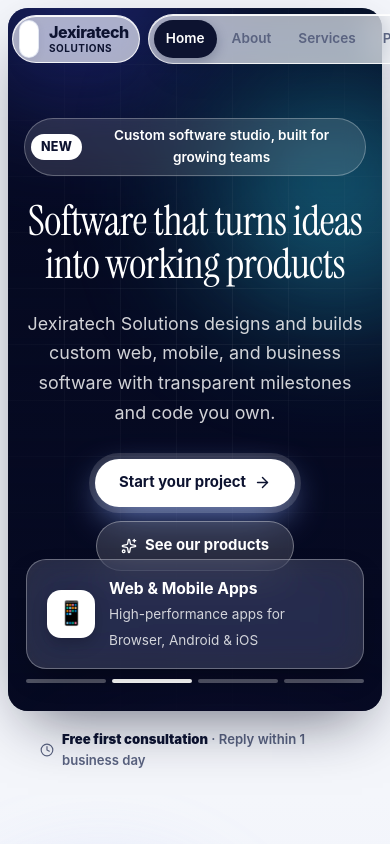
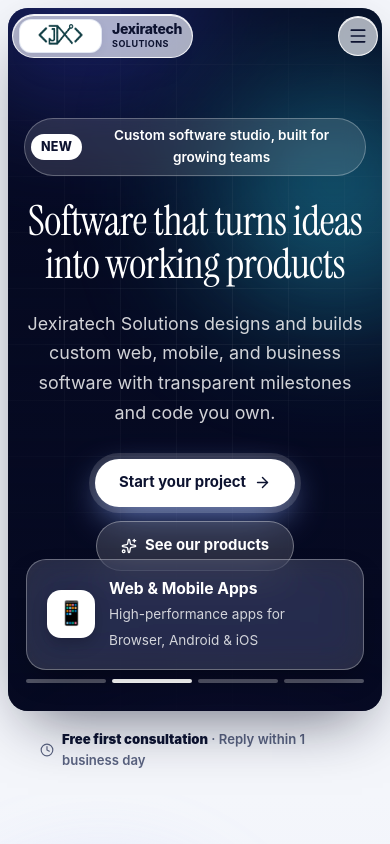
Before and after one commit to balaji-borude/Jexiratech-Company, a React (Vite) app: page / in a window 390 px wide. Shown: the top 844 px of the page. Built offline with nearby package versions, Linux system fonts and the light colour scheme.

Commit message:
add Navbar, TrustBar components, and main CSS styles

```diff
--- a/src/components/Navbar.tsx
+++ b/src/components/Navbar.tsx
@@ -1,6 +1,6 @@
-import React from 'react';
+import React, { useState, useEffect } from 'react';
 import type { ViewType } from '../types';
-import { ArrowUpRight } from 'lucide-react';
+import { ArrowUpRight, Menu, X, MessageCircle, Home, Info, Layers, Sparkles } from 'lucide-react';
 
 interface NavbarProps {
   currentView: ViewType;
@@ -9,54 +9,75 @@ interface NavbarProps {
 }
 
 export const Navbar: React.FC<NavbarProps> = ({ currentView, onNavigate, onContactClick }) => {
-  const tabs: { key: ViewType; label: string }[] = [
-    { key: 'home', label: 'Home' },
-    { key: 'about', label: 'About' },
-    { key: 'service', label: 'Services' },
-    { key: 'product', label: 'Products' },
+  const [mobileMenuOpen, setMobileMenuOpen] = useState(false);
+
+  const tabs: { key: ViewType; label: string; icon: React.ReactNode }[] = [
+    { key: 'home', label: 'Home', icon: <Home size={16} /> },
+    { key: 'about', label: 'About', icon: <Info size={16} /> },
+    { key: 'service', label: 'Services', icon: <Layers size={16} /> },
+    { key: 'product', label: 'Products', icon: <Sparkles size={16} /> },
   ];
 
+  // Close mobile menu on escape key
+  useEffect(() => {
+    const handleKeyDown = (e: KeyboardEvent) => {
+      if (e.key === 'Escape') setMobileMenuOpen(false);
+    };
+    window.addEventListener('keydown', handleKeyDown);
+    return () => window.removeEventListener('keydown', handleKeyDown);
+  }, []);
+
+  const handleTabClick = (view: ViewType) => {
+    onNavigate(view);
+    setMobileMenuOpen(false);
+  };
+
+  const handleMobileContact = () => {
+    onContactClick();
+    setMobileMenuOpen(false);
+  };
+
   return (
+    <>
       <header className="top-nav-container">
         {/* Brand Logo with the official Logo image */}
         <a
           href="#home"
           onClick={(e) => {
             e.preventDefault();
-          onNavigate('home');
+            handleTabClick('home');
           }}
           className="nav-logo g group"
           title="Jexiratech Solutions"
         >
-        <div className="logo-badge flex items-center justify-center bg-white rounded-xl shadow-sm border border-slate-200/80 px-2 py-1 transition-transform group-hover:scale-105">
+          <div className="logo-badge flex items-center justify-center bg-white rounded-xl shadow-sm border border-slate-200/80 px-2 py-1 transition-transform group-hover:scale-105 shrink-0">
             <img
               src="/Logo/Logo-mark.png"
               alt="Jexiratech Mark"
-            className="h-7 w-auto object-contain"
+              className="h-6 sm:h-7 w-auto object-contain"
               onError={(e) => {
-              // fallback to trimmed logo if needed
                 (e.target as HTMLImageElement).src = '/Logo/Logo.png';
               }}
             />
           </div>
           <div className="flex flex-col text-left">
-          <span className="font-extrabold text-ink tracking-tight text-base leading-none">
+            <span className="font-extrabold text-ink tracking-tight text-sm sm:text-base leading-none">
               Jexiratech
             </span>
-          <span className="text-[10px] font-bold uppercase tracking-wider text-brand leading-tight mt-0.5">
+            <span className="text-[9px] sm:text-[10px] font-bold uppercase tracking-wider text-brand leading-tight mt-0.5">
               Solutions
             </span>
           </div>
         </a>
 
-      {/* Navigation Pills */}
-      <nav className="nav-tabs g" aria-label="Main Navigation">
+        {/* Desktop Navigation Pills (Hidden on Mobile) */}
+        <nav className="nav-tabs g hidden md:flex" aria-label="Main Navigation">
           {tabs.map((tab) => (
             <button
               key={tab.key}
               type="button"
               className={currentView === tab.key ? 'active' : ''}
-            onClick={() => onNavigate(tab.key)}
+              onClick={() => handleTabClick(tab.key)}
               aria-current={currentView === tab.key ? 'page' : undefined}
             >
               {tab.label}
@@ -64,8 +85,8 @@ export const Navbar: React.FC<NavbarProps> = ({ currentView, onNavigate, onConta
           ))}
         </nav>
 
-      {/* Action CTA */}
-      <div className="nav-cta">
+        {/* Desktop Action CTA (Hidden on Mobile) */}
+        <div className="nav-cta hidden md:block">
           <button
             type="button"
             onClick={onContactClick}
@@ -75,6 +96,97 @@ export const Navbar: React.FC<NavbarProps> = ({ currentView, onNavigate, onConta
             <ArrowUpRight size={16} />
           </button>
         </div>
+
+        {/* Mobile Hamburger Menu Button */}
+        <div className="md:hidden flex items-center gap-2">
+          <button
+            type="button"
+            onClick={() => setMobileMenuOpen(!mobileMenuOpen)}
+            className="w-10 h-10 rounded-full g flex items-center justify-center text-ink shadow-sm transition-transform active:scale-95 cursor-pointer"
+            aria-label={mobileMenuOpen ? 'Close Menu' : 'Open Navigation Menu'}
+            aria-expanded={mobileMenuOpen}
+          >
+            {mobileMenuOpen ? <X size={20} className="text-ink" /> : <Menu size={20} className="text-ink" />}
+          </button>
+        </div>
       </header>
+
+      {/* Mobile Menu Backdrop and Slide-Down Panel */}
+      {mobileMenuOpen && (
+        <div
+          className="fixed inset-0 z-40 md:hidden bg-slate-950/40 backdrop-blur-sm pt-20 px-4 pb-6 flex flex-col justify-start animate-fadeIn"
+          onClick={() => setMobileMenuOpen(false)}
+        >
+          <div
+            className="g rounded-3xl p-5 shadow-2xl border border-white/80 max-w-sm w-full mx-auto space-y-4"
+            onClick={(e) => e.stopPropagation()}
+          >
+            <div className="flex items-center justify-between pb-3 border-b border-slate-200/60">
+              <span className="text-xs font-bold uppercase tracking-wider text-slate-500">
+                Navigation
+              </span>
+              <button
+                type="button"
+                onClick={() => setMobileMenuOpen(false)}
+                className="w-7 h-7 rounded-full bg-slate-100 flex items-center justify-center text-slate-600 hover:text-ink"
+              >
+                <X size={15} />
+              </button>
+            </div>
+
+            {/* Mobile Nav Links */}
+            <div className="space-y-1.5">
+              {tabs.map((tab) => {
+                const isActive = currentView === tab.key;
+                return (
+                  <button
+                    key={tab.key}
+                    type="button"
+                    onClick={() => handleTabClick(tab.key)}
+                    className={`w-full flex items-center justify-between px-4 py-3 rounded-2xl font-bold text-sm transition-all ${
+                      isActive
+                        ? 'bg-ink text-white shadow-md'
+                        : 'text-slate-700 hover:bg-white/80 hover:text-ink'
+                    }`}
+                  >
+                    <div className="flex items-center gap-3">
+                      <span className={isActive ? 'text-cyan-400' : 'text-slate-400'}>
+                        {tab.icon}
+                      </span>
+                      <span>{tab.label}</span>
+                    </div>
+                    {isActive && (
+                      <span className="w-2 h-2 rounded-full bg-brand"></span>
+                    )}
+                  </button>
+                );
+              })}
+            </div>
+
+            {/* Mobile Actions */}
+            <div className="pt-3 border-t border-slate-200/60 space-y-2.5">
+              <button
+                type="button"
+                onClick={handleMobileContact}
+                className="btn brand w-full py-3 justify-center shadow-md flex items-center gap-2"
+              >
+                <span>Free Consultation</span>
+                <ArrowUpRight size={16} />
+              </button>
+
+              <a
+                href="https://wa.me/?text=Hi%20Jexiratech%20Solutions"
+                target="_blank"
+                rel="noreferrer"
+                className="w-full flex items-center justify-center gap-2 py-2.5 px-4 rounded-full bg-emerald-50 hover:bg-emerald-100 text-emerald-800 font-bold text-xs border border-emerald-200/80 transition-colors"
+              >
+                <MessageCircle size={15} className="text-emerald-600" />
+                <span>Chat on WhatsApp</span>
+              </a>
+            </div>
+          </div>
+        </div>
+      )}
+    </>
   );
 };
--- a/src/index.css
+++ b/src/index.css
@@ -817,13 +817,10 @@ footer {
 /* Responsive */
 @media (max-width: 960px) {
   .top-nav-container {
-    padding: 0 16px;
-    display: flex;
-    justify-content: space-between;
-    gap: 8px;
+    padding: 0 20px;
   }
   .nav-tabs button, .nav-tabs a {
-    padding: 8px 12px;
+    padding: 8px 14px;
     font-size: 0.85rem;
   }
   .two-col {
@@ -838,13 +835,27 @@ footer {
   }
 }
 
+@media (max-width: 768px) {
+  .top-nav-container {
+    display: flex;
+    justify-content: space-between;
+    align-items: center;
+    padding: 0 16px;
+  }
+  .nav-tabs {
+    display: none !important;
+  }
+  .nav-cta {
+    display: none !important;
+  }
+  .nav-logo {
+    padding: 6px 14px 6px 8px;
+  }
+}
+
 @media (max-width: 640px) {
   .top-nav-container {
-    justify-content: space-between;
     padding: 0 12px;
-  }
-  .nav-cta {
-    display: none;
   }
   .nav-logo {
     padding: 4px 10px 4px 6px;
```
Also changed, not shown: src/components/TrustBar.tsx (line endings or trailing spaces). Lines whose indentation alone changed are shown as unchanged.
